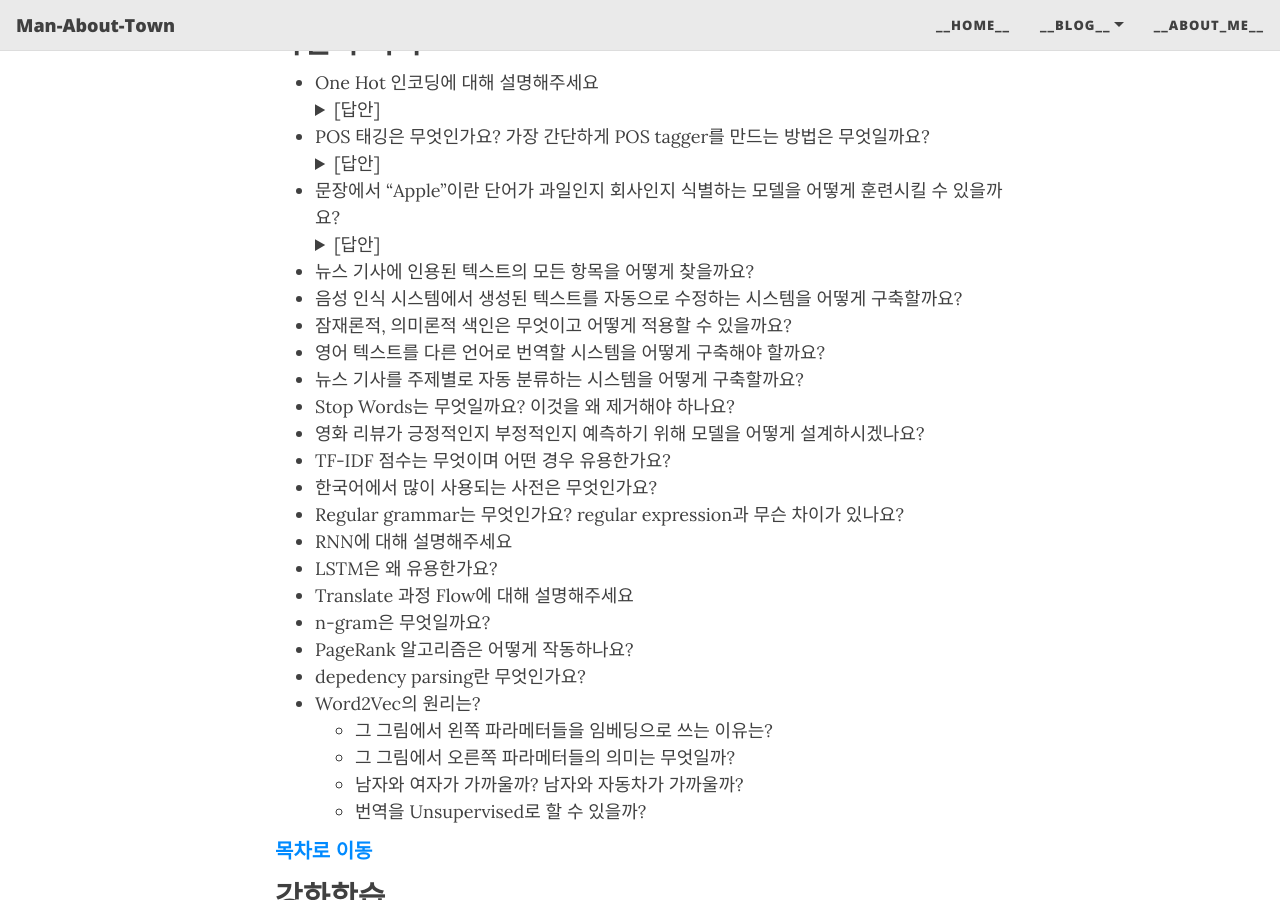
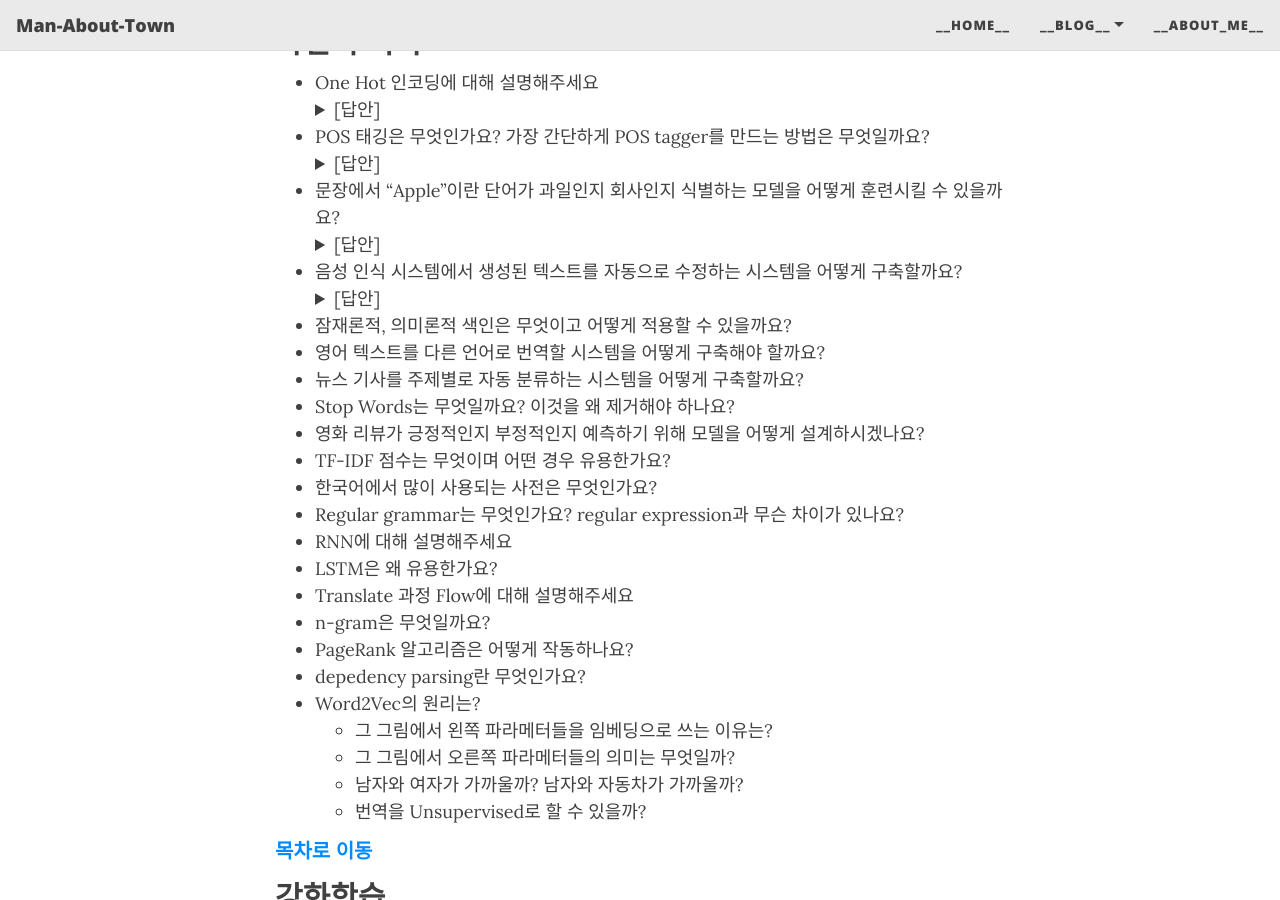
Before and after one commit to YongWookHa/yongwookha.github.io, a Jekyll site: the page built from collections/_MachineLearning/2021-01-29-Interview Question.md, in a window 1280 px wide and 900 px high, scrolled down 8686 px. Built offline with Jekyll 4.4.1, drawn with Linux system fonts in a browser that asks for light colours; nearby versions of some CDN libraries; some web fonts are replaced; formulas are drawn with MathJax 3; comment, search, counter and statistics services are not loaded; part of the change alters nothing that is shown.

Commit message:
update contents

```diff
--- a/collections/_MachineLearning/2021-01-29-Interview Question.md
+++ b/collections/_MachineLearning/2021-01-29-Interview Question.md
@@ -930,11 +930,18 @@ Answer by [YongWook Ha](https://github.com/YongWookHa)
   <details markdown="1">
     <summary>[답안]</summary>
 
-    > "Apple" 단어를 포함한 문장들과 과일, 회사 Label을 pair한 학습 데이터를 만든다. 단어를 판단할 때 문맥을 구성하는 다른 토큰들을 고려할 수 있는 모델을 선정한다. 예를 들어 Co-occurence 기반의 모델을 이용하면 n-gram으로 주변에 출현한 토큰을 통계적으로 이용하는 방법을 이용할 수 있고, LSTM 같은 간단한 Sequencial Data를 다루는 모델이나 Transformer, BERT와 같은 비교적 최신 모델도 이용할 수 있다.
+    > "Apple" 단어를 포함한 문장들과 과일, 회사 Label을 pair한 학습 데이터를 만든다. 단어를 판단할 때 문맥을 구성하는 다른 토큰들을 고려할 수 있는 모델을 선정한다. 예를 들어 n-gram으로 주변에 출현한 토큰을 저장하고, 과일일때와 회사일때의 주변 토큰을 통계적으로 방법을 이용할 수 있고, LSTM이나 Transformer, BERT와 같은 비교적 최신 모델을 이용하여 class가 2개인 텍스트 분류 모델을 훈련할 수 있다.
 
   </details>
-- 뉴스 기사에 인용된 텍스트의 모든 항목을 어떻게 찾을까요?
 - 음성 인식 시스템에서 생성된 텍스트를 자동으로 수정하는 시스템을 어떻게 구축할까요?
+  <details markdown="1">
+    <summary>[답안]</summary>
+
+    > 두가지 방법이 있다.
+    > 1. 텍스트에 대한 교정 데이터를 구축하여 번역 모델을 학습시키는 방법으로 텍스트 교정기를 학습한다. 이 경우, 입력은 음성 인식 시스템에서 생성된 텍스트가 되며, 결과는 교정된 텍스트가 된다.
+    > 2. 마찬가지로 텍스트에 대한 교정 데이터를 구축한 뒤, Multi-modal 구조로 Sound data와 text를 입력으로 받아 교정 텍스트를 출력하는 모델을 구축한다.
+
+  </details>
 - 잠재론적, 의미론적 색인은 무엇이고 어떻게 적용할 수 있을까요?
 - 영어 텍스트를 다른 언어로 번역할 시스템을 어떻게 구축해야 할까요?
 - 뉴스 기사를 주제별로 자동 분류하는 시스템을 어떻게 구축할까요?
```
